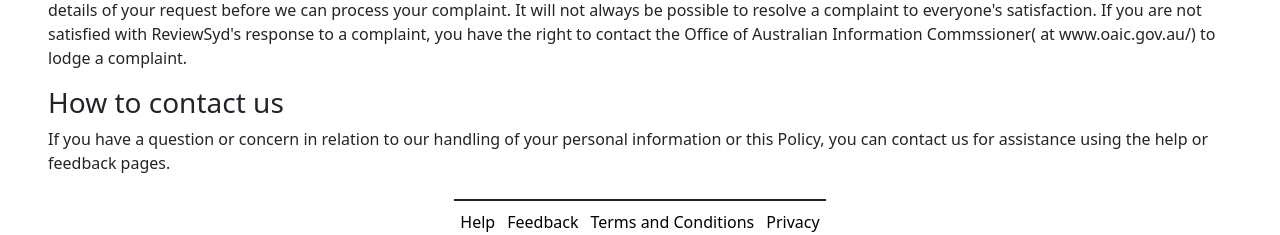
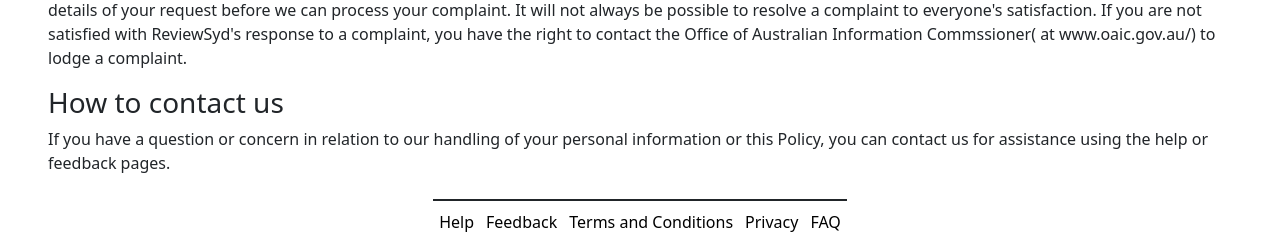
Before and after one commit to amizee/ReviewSyd, a Django app: page /privacy/ in a window 1280 px wide. Shown: the part 1839-2074 px from the top of the page. Run offline with Django 4.2, Linux system fonts and the light colour scheme.

Commit message:
added FAQ page, added button to FAQ on home screen, set up database Table for FAQ

```diff
--- a/ReviewSyd/myapp/admin.py
+++ b/ReviewSyd/myapp/admin.py
@@ -1,6 +1,7 @@
 from django.contrib import admin
-from .models import Locations
+from .models import Locations, Faq
 # Register your models here.
 #python(3) manage.py makemigrations
 # python(3) manage.py migrate
 admin.site.register(Locations)
+admin.site.register(Faq)
--- a/ReviewSyd/myapp/models.py
+++ b/ReviewSyd/myapp/models.py
@@ -7,3 +7,7 @@ class Locations(models.Model):
     hours=models.CharField(max_length=200)
     website=models.CharField(max_length=200, blank=True, default='')
     phone_number=models.CharField(max_length=200, blank=True, default='')
+
+class Faq(models.Model):
+    question = models.CharField(max_length=250)
+    answer = models.CharField(max_length=1000)
--- /dev/null
+++ b/ReviewSyd/myapp/templates/faq.html
@@ -0,0 +1,6 @@
+{%extends "hf.html"%}{%block title%}Feedback{%endblock%}
+{%block content%}
+    <p>
+        FAQ
+    </p>
+{%endblock%}
--- a/ReviewSyd/myapp/templates/hf.html
+++ b/ReviewSyd/myapp/templates/hf.html
@@ -53,6 +53,9 @@
                 <button style="cursor:pointer;background-color:white;border-width:0px;" onclick="location.href = '/privacy/'">
                     Privacy
                 </button>
+                <button style="cursor:pointer;background-color:white;border-width:0px;" onclick="location.href = '/faq/'">
+                    FAQ
+                </button>
             </div>
         </body>
             <script src="https://cdn.jsdelivr.net/npm/bootstrap@5.3.2/dist/js/bootstrap.bundle.min.js" integrity="sha384-C6RzsynM9kWDrMNeT87bh95OGNyZPhcTNXj1NW7RuBCsyN/o0jlpcV8Qyq46cDfL" crossorigin="anonymous"></script>
--- a/ReviewSyd/myapp/urls.py
+++ b/ReviewSyd/myapp/urls.py
@@ -8,4 +8,5 @@ urlpatterns=[
     path("privacy/", views.privacy, name="privacy"),
     path("feedback/", views.feedback, name="feedback"),
     path("locationList/", views.locationList, name="location list"),
+    path("faq/", views.faq, name="faq"),
 ]
--- a/ReviewSyd/myapp/views.py
+++ b/ReviewSyd/myapp/views.py
@@ -15,3 +15,5 @@ def feedback(request):
 def locationList(request):
     items = Locations.objects.all()
     return render(request, "locationList.html", {"locations": items})
+def faq(request):
+    return render(request, "faq.html")
```
Also changed, not shown: ReviewSyd/db.sqlite3, ReviewSyd/myapp/migrations/0003_faq.py (added).
